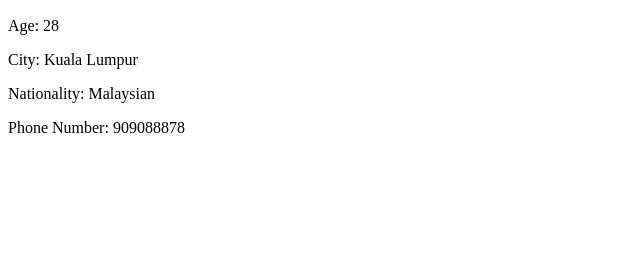
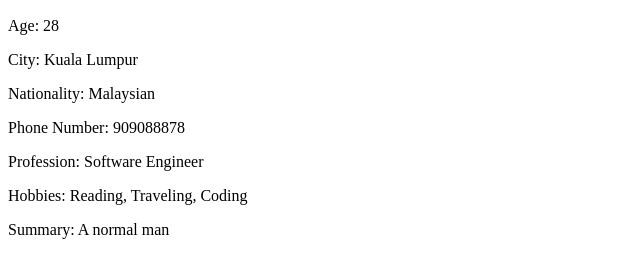
Before and after one commit to Rafi1908/sofea_github, a plain HTML site: page index.html in a window 1280 px wide. Shown: the part 434-712 px from the top of the page, without its empty margins (0-640 px from the left). Drawn offline with Linux system fonts and the light colour scheme.

Commit message:
add profession, hobbies and summary

```diff
--- a/index.html
+++ b/index.html
@@ -15,6 +15,9 @@
             <p class="city">City: Kuala Lumpur</p>
             <p class="city">Nationality: Malaysian</p>
             <p class="phone_number">Phone Number: 909088878</p>
+            <p class="profession">Profession: Software Engineer</p>
+            <p class="hobbies">Hobbies: Reading, Traveling, Coding</p>
+            <p class="summary">Summary: A normal man</p>
     </div>
 
 </body>
```
